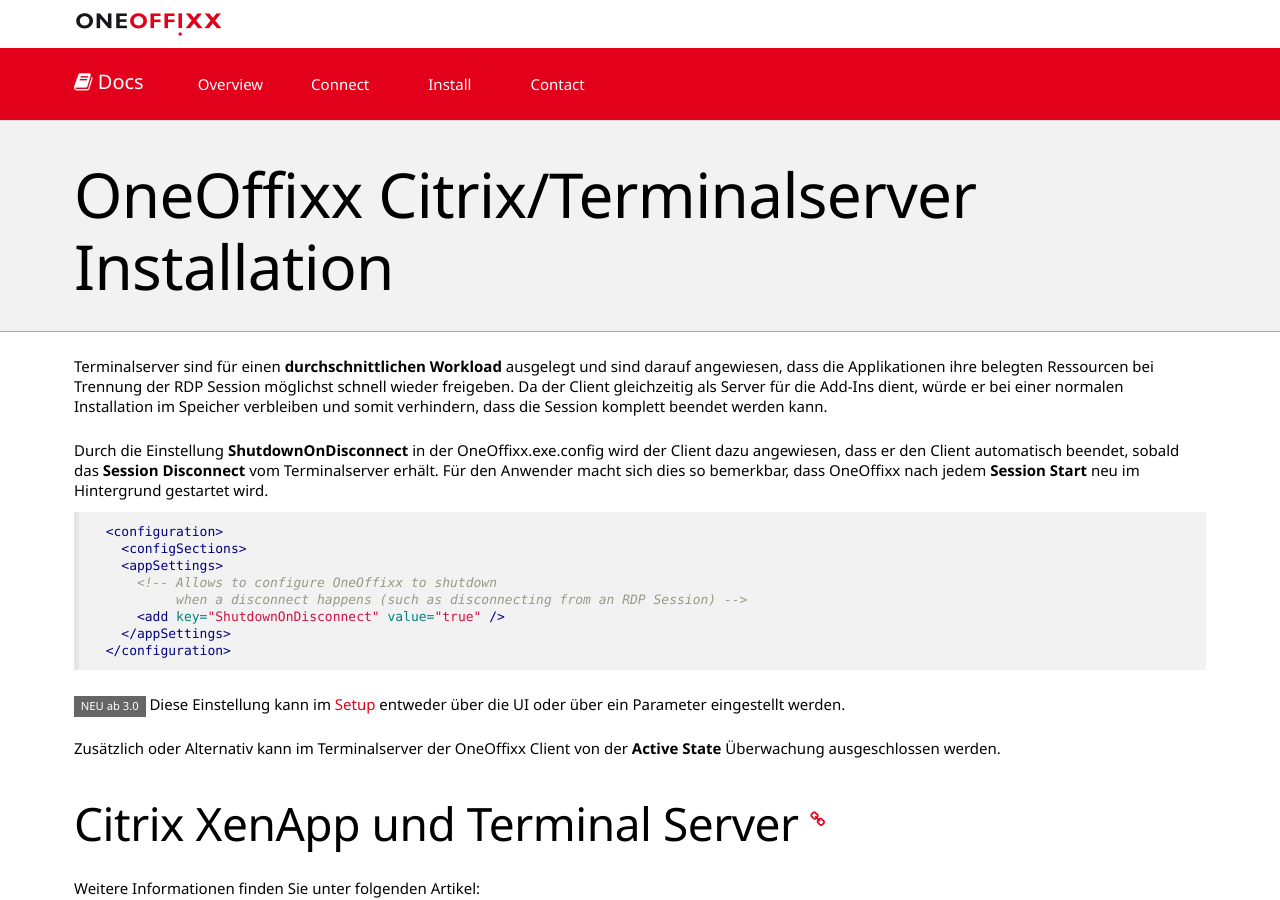
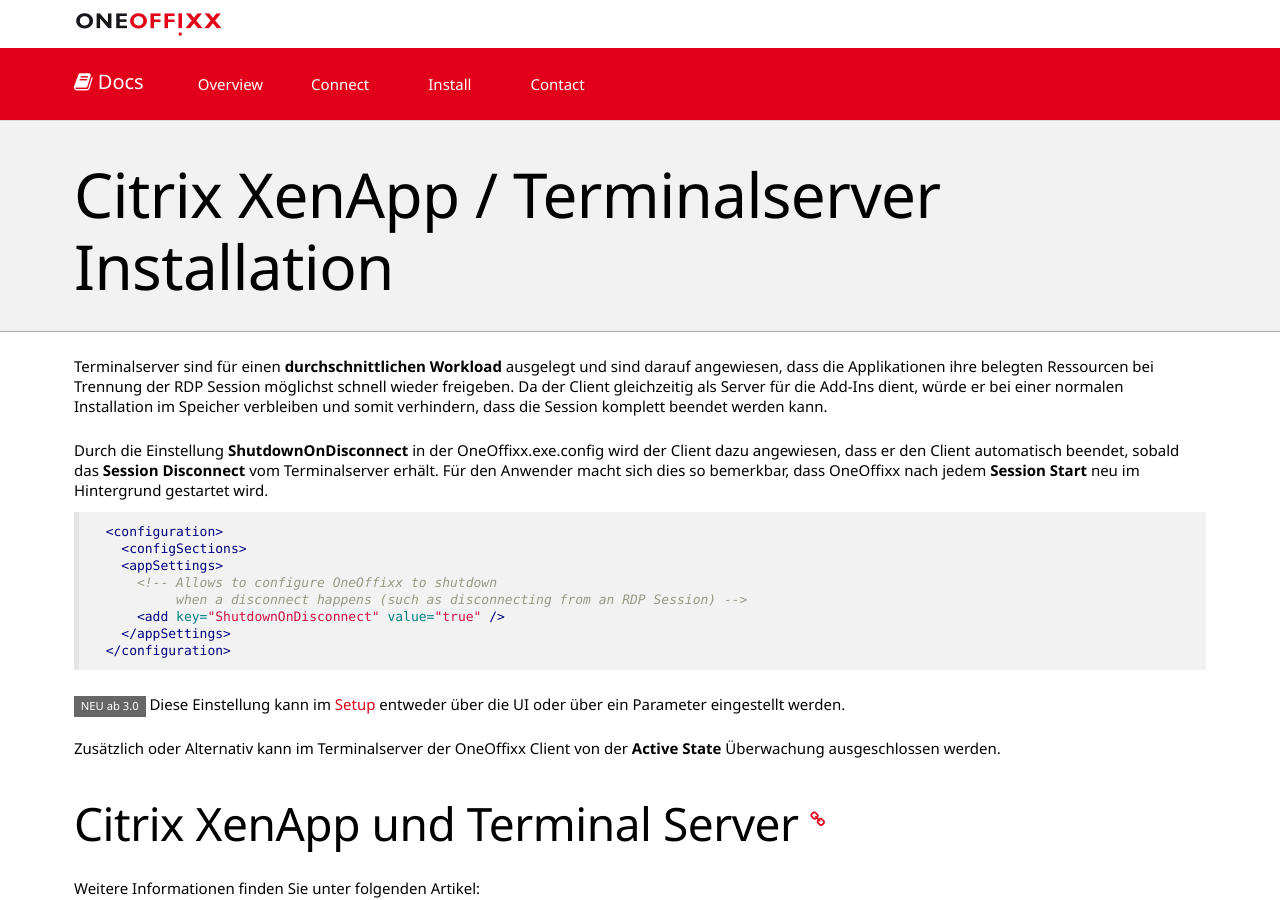
Before and after one commit to primesoft-group/oneoffixx-docs, a Jekyll site: the page built from _pages/install/de/client-citrix.md, in a window 1280 px wide and 900 px high. Built offline with Jekyll 4.4.1, drawn with Linux system fonts in a browser that asks for light colours; nearby versions of some CDN libraries; some web fonts are replaced.

Commit message:
Update client-citrix.md

```diff
--- a/_pages/install/de/client-citrix.md
+++ b/_pages/install/de/client-citrix.md
@@ -1,7 +1,7 @@
 ---
 layout: page
-title: OneOffixx Citrix/Terminalserver Installation
-permalink: "install/de/client-citrix/"
+title: Citrix XenApp / Terminalserver Installation
+permalink: "install/de/client-citrix-ts/"
 ---
 
 Terminalserver sind für einen __durchschnittlichen Workload__ ausgelegt und sind darauf angewiesen, dass die Applikationen ihre belegten Ressourcen bei Trennung der RDP Session möglichst schnell wieder freigeben. Da der Client gleichzeitig als Server für die Add-Ins dient, würde er bei einer normalen Installation im Speicher verbleiben und somit verhindern, dass die Session komplett beendet werden kann.
```
